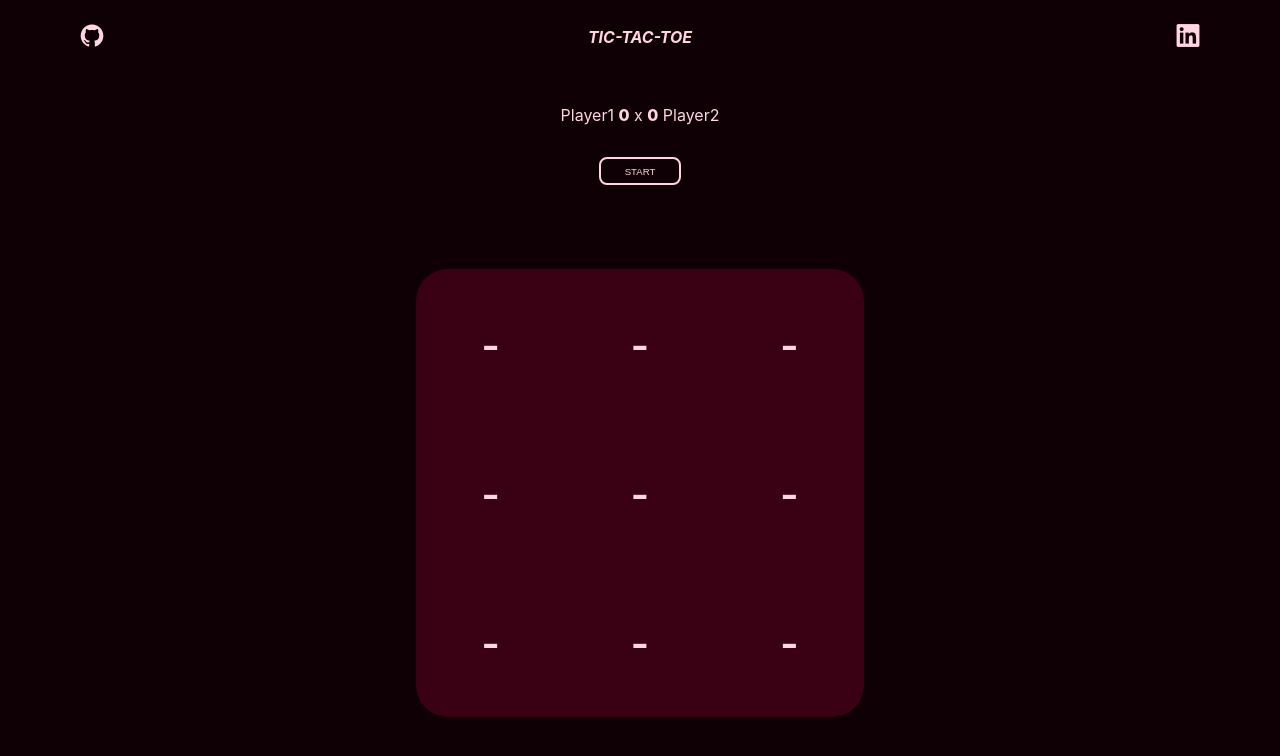
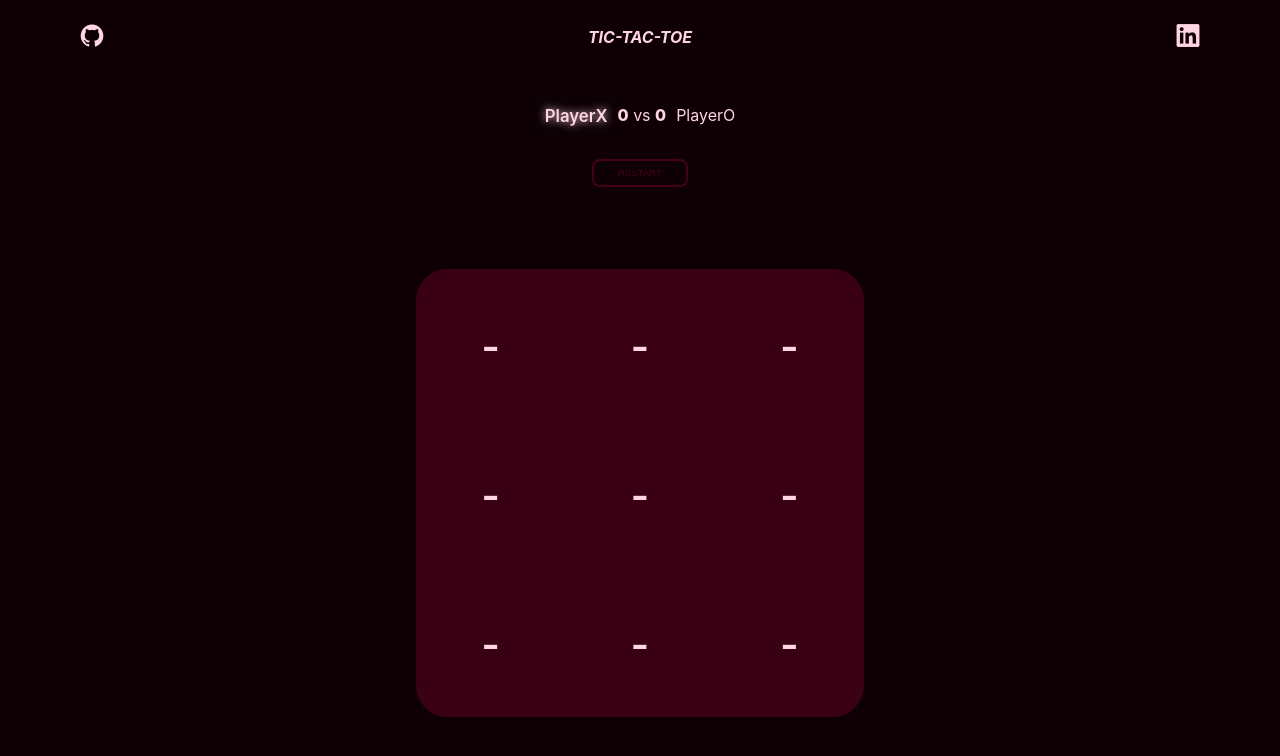
Before and after one commit to mendexco/tic-tac-toe-angular, an Angular app: page / in a window 1280 px wide. Shown: the top 756 px of the page. Built offline with nearby package versions, Linux system fonts and the light colour scheme.

Commit message:
refactor: improving observable uses and resetting match

```diff
--- a/src/app/components/header/header.component.ts
+++ b/src/app/components/header/header.component.ts
@@ -1,24 +1,24 @@
 import { NgFor } from '@angular/common';
-import { Component } from '@angular/core';
-import { CONSTANTS } from '@utils/constants';
+import { Component, Inject } from '@angular/core';
+import { CONSTANTS_TOKEN, IConstants } from '@utils/constants';
 
 @Component({
   selector: 'app-header',
   standalone: true,
   template: `
     <header>
-      <a [href]="socialMedias.github.href" target="_blank">
+      <a [href]="CONSTANTS.socialMedias.github.href" target="_blank">
         <i
-          [class]="socialMedias.github.icon"
-          [attr.aria-label]="socialMedias.github.label"
+          [class]="CONSTANTS.socialMedias.github.icon"
+          [attr.aria-label]="CONSTANTS.socialMedias.github.label"
         ></i>
       </a>
       <h1>TIC-TAC-TOE</h1>
       <aside class="social-medias">
-        <a [href]="socialMedias.linkedIn.href" target="_blank">
+        <a [href]="CONSTANTS.socialMedias.linkedIn.href" target="_blank">
           <i
-            [class]="socialMedias.linkedIn.icon"
-            [attr.aria-label]="socialMedias.linkedIn.label"
+            [class]="CONSTANTS.socialMedias.linkedIn.icon"
+            [attr.aria-label]="CONSTANTS.socialMedias.linkedIn.label"
           ></i>
         </a>
       </aside>
@@ -28,9 +28,5 @@ import { CONSTANTS } from '@utils/constants';
   imports: [NgFor],
 })
 export class HeaderComponent {
-  socialMedias = CONSTANTS.socialMedias;
-
-  constructor() {
-    console.log(window.matchMedia('(prefers-color-scheme: dark)'));
-  }
+  constructor(@Inject(CONSTANTS_TOKEN) protected CONSTANTS: IConstants) {}
 }
--- a/src/app/components/match-manager/match-manager.component.scss
+++ b/src/app/components/match-manager/match-manager.component.scss
@@ -5,12 +5,25 @@
     flex-direction: column;
     gap: 1rem;
     margin-top: 2rem;
+    user-select: none;
 
-    p {
-      font-weight: 400;
+    div {
+      display: flex;
+      gap: 10px;
 
-      span {
-        font-weight: 800;
+      p {
+        font-weight: 400;
+        transition: text-shadow, font-size 0.3s;
+
+        &.player-turn {
+          font-size: 1.05rem;
+          font-weight: 600;
+          text-shadow: 0px 0px 8px var(--font-color-primary);
+        }
+
+        span {
+          font-weight: 800;
+        }
       }
     }
 
@@ -32,6 +45,12 @@
       &:active {
         background-color: var(--background-lighter-click);
       }
+      &.disabled {
+        background-color: var(--background-darker);
+        border-color: var(--background-lighter);
+        color: var(--background-lighter);
+        pointer-events: none;
+      }
     }
   }
 }
--- a/src/app/components/match-manager/match-manager.component.ts
+++ b/src/app/components/match-manager/match-manager.component.ts
@@ -1,4 +1,7 @@
-import { Component } from '@angular/core';
+import { AsyncPipe, NgClass } from '@angular/common';
+import { Component, OnDestroy, OnInit } from '@angular/core';
+import { CoreService } from '@services/core/core.service';
+import { Subscription } from 'rxjs';
 
 @Component({
   selector: 'app-match-manager',
@@ -6,18 +9,62 @@ import { Component } from '@angular/core';
   template: `
     <nav>
       <div>
+        <p
+          [ngClass]="{
+            'player-turn': this.coreService.currentPlayer === 'X'
+          }"
+        >
+          PlayerX
+        </p>
         <p>
-          Player1 <span>{{ player1Wins }}</span> x
-          <span>{{ player2Wins }}</span> Player2
+          <span>{{ playerXWinsCounter }}</span>
+          vs
+          <span>{{ playerOWinsCounter }}</span>
+        </p>
+        <p
+          [ngClass]="{
+            'player-turn': this.coreService.currentPlayer === 'O'
+          }"
+        >
+          PlayerO
         </p>
       </div>
-      <button type="button">{{ isRunning ? 'RESTART' : 'START' }}</button>
+      <button
+        (click)="startMatch()"
+        [ngClass]="{ disabled: this.isButtonDisabled }"
+        type="button"
+      >
+        RESTART
+      </button>
     </nav>
   `,
   styleUrl: './match-manager.component.scss',
+  imports: [NgClass, AsyncPipe],
 })
-export class MatchManagerComponent {
-  isRunning = false;
-  player1Wins = 0;
-  player2Wins = 0;
+export class MatchManagerComponent implements OnInit, OnDestroy {
+  playerXWinsCounter = 0;
+  playerOWinsCounter = 0;
+  isButtonDisabled = true;
+
+  subscription!: Subscription;
+
+  constructor(protected coreService: CoreService) {}
+
+  ngOnInit() {
+    this.subscription = this.coreService.selections$.subscribe((selections) => {
+      const isEverySquareEmpty = selections.every(
+        (square) => square.value === null
+      );
+      this.isButtonDisabled = isEverySquareEmpty;
+    });
+  }
+
+  ngOnDestroy() {
+    this.subscription.unsubscribe();
+  }
+
+  startMatch() {
+    if (this.isButtonDisabled) return;
+    this.coreService.resetSelections();
+  }
 }
--- a/src/app/components/panel/panel.component.scss
+++ b/src/app/components/panel/panel.component.scss
@@ -1,4 +1,5 @@
 :host {
+  background-color: var(--background-lighter);
   border-radius: 2rem;
   display: grid;
   grid-template-columns: 1fr 1fr 1fr;
--- a/src/app/components/panel/panel.component.ts
+++ b/src/app/components/panel/panel.component.ts
@@ -1,31 +1,22 @@
+import { AsyncPipe } from '@angular/common';
 import { Component } from '@angular/core';
 import { SquareComponent } from '@components/square/square.component';
-import { CoreService, type SelectionType } from '@services/core/core.service';
-
-type SquareType = {
-  id: number;
-  value: SelectionType;
-};
+import { CoreService } from '@services/core/core.service';
 
 @Component({
   selector: 'app-panel',
   standalone: true,
   template: `
-    @for (square of squares; track square.id) {
-    <app-square [value]="square.value" />
+    @for (square of this.coreServices.selections$ | async; track square.index) {
+    <app-square
+      (mark)="this.coreServices.markSquare(square.index)"
+      [value]="square.value"
+    />
     }
   `,
   styleUrl: './panel.component.scss',
-  providers: [CoreService],
-  imports: [SquareComponent],
+  imports: [AsyncPipe, SquareComponent],
 })
 export class PanelComponent {
-  squares: SquareType[] = Array(9)
-    .fill(null)
-    .map((_, index) => ({
-      id: index + 1,
-      value: null,
-    }));
-
-  constructor(private coreServices: CoreService) {}
+  constructor(protected coreServices: CoreService) {}
 }
--- a/src/app/components/square/square.component.scss
+++ b/src/app/components/square/square.component.scss
@@ -19,6 +19,10 @@
     &:active {
       background-color: var(--background-lighter-click);
     }
+    &.disabled {
+      background-color: var(--background-lighter);
+      cursor: not-allowed;
+    }
 
     p {
       color: var(--font-color-primary);
--- a/src/app/components/square/square.component.ts
+++ b/src/app/components/square/square.component.ts
@@ -1,21 +1,36 @@
-import { Component, input } from '@angular/core';
+import { NgClass } from '@angular/common';
+import {
+  Component,
+  EventEmitter,
+  HostListener,
+  input,
+  Output,
+} from '@angular/core';
 import { type SelectionType } from '@services/core/core.service';
 
 @Component({
   selector: 'app-square',
   standalone: true,
   template: `
-    <button type="button">
+    <button [ngClass]="{ disabled: !!value() }" type="button">
       <p>
         {{ value() || '-' }}
       </p>
     </button>
   `,
   styleUrl: './square.component.scss',
+  imports: [NgClass],
   host: {
     role: 'button',
   },
 })
 export class SquareComponent {
   value = input<SelectionType>(null);
+  @Output() mark = new EventEmitter<void>();
+
+  @HostListener('click')
+  handleMark() {
+    if (this.value()) return;
+    this.mark.emit();
+  }
 }
--- a/src/app/services/core/core.service.ts
+++ b/src/app/services/core/core.service.ts
@@ -1,10 +1,52 @@
 import { Injectable } from '@angular/core';
+import { BehaviorSubject, map } from 'rxjs';
 
 export type SelectionType = 'X' | 'O' | null;
+
+export type SquareType = {
+  index: number;
+  value: SelectionType;
+};
+
+const INITIAL_PLAYER: Exclude<SelectionType, null> =
+  Math.floor(Math.random() * 2) + 1 === 1 ? 'X' : 'O';
+
+const INITIAL_SELECTIONS = Array.from({ length: 9 }, (_, index) => ({
+  index,
+  value: null,
+}));
 
 @Injectable({
   providedIn: 'root',
 })
 export class CoreService {
+  currentPlayer = INITIAL_PLAYER;
+  private selections = new BehaviorSubject<SquareType[]>(INITIAL_SELECTIONS);
+  selections$ = this.selections.asObservable();
+  isNoSquaresSelected$ = this.selections.pipe(
+    map((selections) => selections.every((square) => square.value === null))
+  );
+
   constructor() {}
+
+  private switchPlayer() {
+    this.currentPlayer = this.currentPlayer === 'X' ? 'O' : 'X';
+  }
+
+  markSquare(index: number) {
+    const value = this.currentPlayer;
+    this.selections.next(
+      this.selections
+        .getValue()
+        .map((square) =>
+          square.index === index ? { ...square, value } : square
+        )
+    );
+
+    this.switchPlayer();
+  }
+
+  resetSelections() {
+    this.selections.next(INITIAL_SELECTIONS);
+  }
 }
--- a/src/app/utils/constants.ts
+++ b/src/app/utils/constants.ts
@@ -28,4 +28,7 @@ export const CONSTANTS: IConstants = {
   },
 };
 
-export const CONSTANTS_TOKEN = new InjectionToken<IConstants>('CONSTANTS');
+export const CONSTANTS_TOKEN = new InjectionToken<IConstants>('CONSTANTS', {
+  providedIn: 'root',
+  factory: () => CONSTANTS,
+});
```
